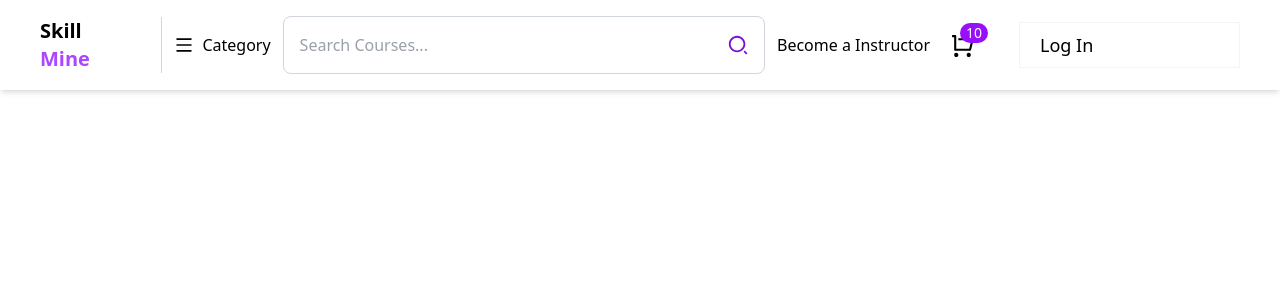
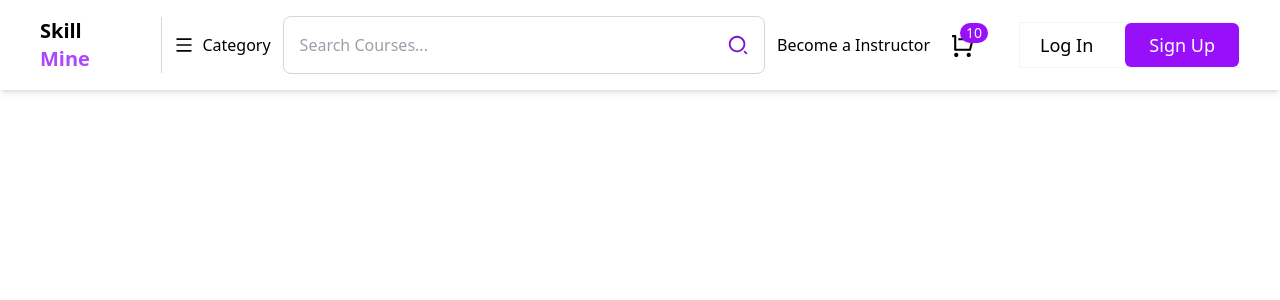
Before and after one commit to Divyadharshana5/Skill-mine, a React (Vite) app: page / in a window 1280 px wide. Shown: the top 300 px of the page. Built offline with nearby package versions, Linux system fonts and the light colour scheme.

Commit message:
update Navbar.jsx

```diff
--- a/src/Components/Navbar.jsx
+++ b/src/Components/Navbar.jsx
@@ -105,7 +105,7 @@ const Navbar = () => {
             </Link>
             <Link
               to=" "
-              className="text-lg font-medium hover:bg-purple-600 text-white px-6 py-2 rounded-md text-center"
+              className="text-lg font-medium bg-purple-600 text-white px-6 py-2 rounded-md text-center"
             >
               Sign Up
             </Link>
```
